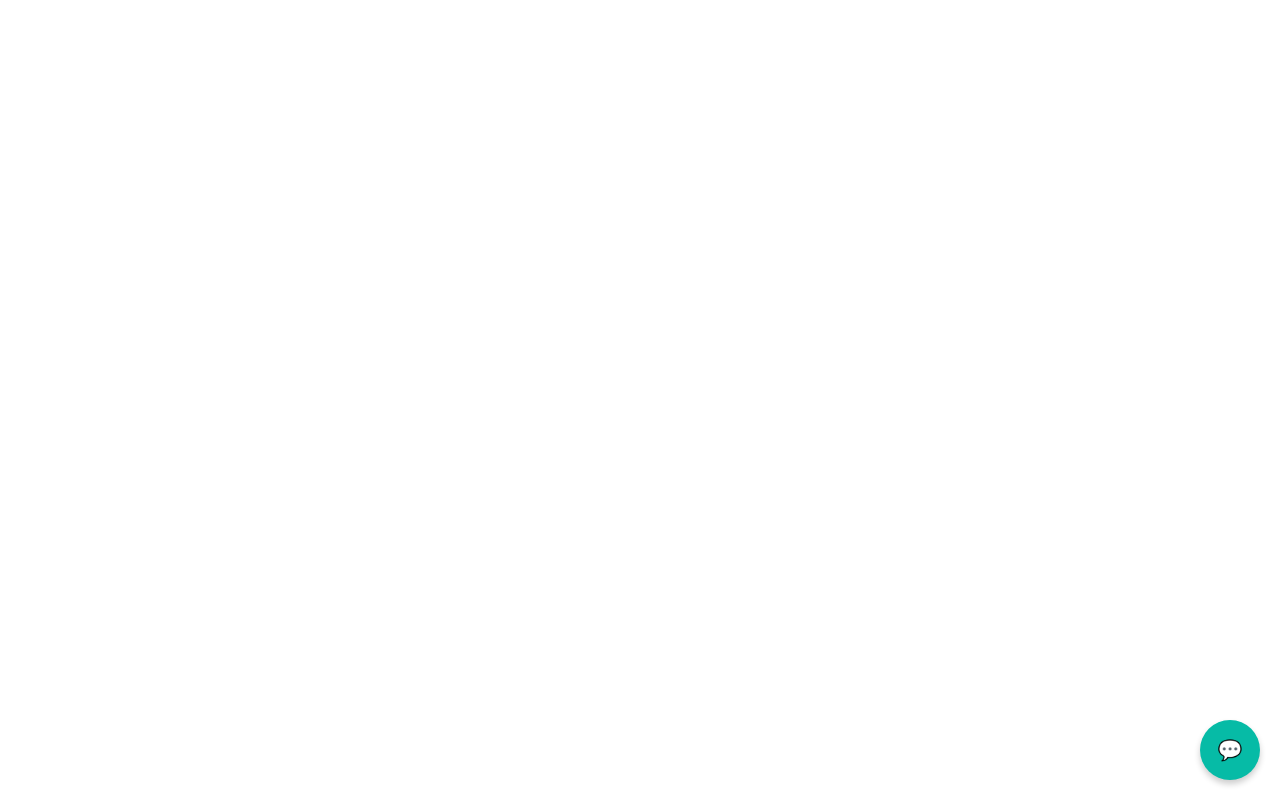
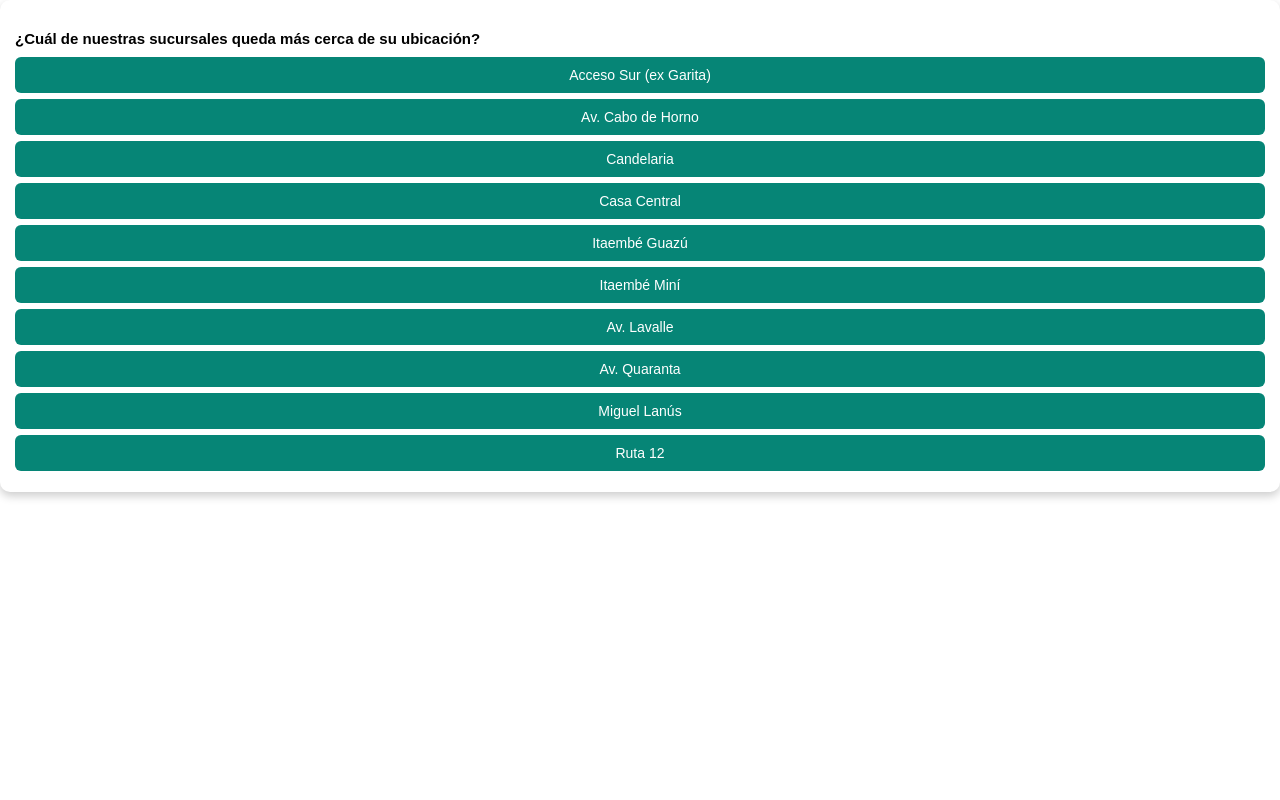
Before and after one commit to Enz0AE/boton-chat, a plain HTML site: page index.html in a window 1280 px wide. Drawn offline with Linux system fonts and the light colour scheme.

Commit message:
Update boton index.html

```diff
--- a/index.html
+++ b/index.html
@@ -1,8 +1,8 @@
 <!DOCTYPE html>
 <html lang="es">
 <head>
-    <meta charset="UTF-8">
-    <meta name="viewport" content="width=device-width, initial-scale=1.0">
+  <meta charset="UTF-8" />
+  <meta name="viewport" content="width=device-width, initial-scale=1.0" />
   <title>Chat Sucursales</title>
   <style>
     body {
@@ -11,38 +11,18 @@
       margin: 0;
       padding: 0;
     }
-        .chat-button {
-            width: 60px;
-            height: 60px;
-            background-color: #06bba6;
-            color: white;
-            border: none;
-            border-radius: 50%;
-            font-size: 20px;
-            display: flex;
-            justify-content: center;
-            align-items: center;
-            cursor: pointer;
-            box-shadow: 0px 4px 6px rgba(0, 0, 0, 0.2);
-            position: fixed;
-            bottom: 20px;
-            right: 20px;
-        }
 
     .chat-container {
-            display: none;
-            position: fixed;
-            bottom: 90px;
-            right: 20px;
+      padding: 15px;
       background: white;
       border-radius: 10px;
-            box-shadow: 0px 4px 6px rgba(0, 0, 0, 0.2);
-            padding: 15px;
-            width: 250px;
+      box-shadow: 0 4px 10px rgba(0, 0, 0, 0.2);
+      max-width: 100%;
+      box-sizing: border-box;
     }
 
     .chat-container p {
-            font-size: 14px;
+      font-size: 15px;
       font-weight: bold;
       margin-bottom: 10px;
     }
@@ -50,66 +30,49 @@
     .sucursal-button {
       display: block;
       width: 100%;
-            padding: 8px;
-            margin: 5px 0;
+      padding: 10px;
+      margin: 6px 0;
       background-color: #068576;
       color: white;
       border: none;
-            border-radius: 5px;
+      border-radius: 6px;
       cursor: pointer;
       text-align: center;
       font-size: 14px;
+      transition: background-color 0.3s ease;
     }
 
     .sucursal-button:hover {
       background-color: #06bba6;
     }
 
+    @media (max-width: 400px) {
+      .sucursal-button {
+        font-size: 13px;
+        padding: 8px;
+      }
+    }
   </style>
 </head>
 <body>
-
-    <button class="chat-button" onclick="toggleChat()">💬</button>
-
-    <div class="chat-container" id="chatContainer">
+  <div class="chat-container">
     <p>¿Cuál de nuestras sucursales queda más cerca de su ubicación?</p>
     <button class="sucursal-button" onclick="redireccionar('https://wa.link/feorib')">Acceso Sur (ex Garita)</button>
     <button class="sucursal-button" onclick="redireccionar('https://wa.link/bvkzvw')">Av. Cabo de Horno</button>
     <button class="sucursal-button" onclick="redireccionar('https://wa.link/lmb2ui')">Candelaria</button>
-        <button class="sucursal-button" onclick="redireccionar('https://wa.link/le2kxa')">Casa Central (cerca de la saladita de Garupá)</button>
+    <button class="sucursal-button" onclick="redireccionar('https://wa.link/le2kxa')">Casa Central</button>
     <button class="sucursal-button" onclick="redireccionar('https://wa.link/8px63y')">Itaembé Guazú</button>
     <button class="sucursal-button" onclick="redireccionar('https://wa.link/qquoh4')">Itaembé Miní</button>
     <button class="sucursal-button" onclick="redireccionar('https://wa.link/e5xfog')">Av. Lavalle</button>
-        <button class="sucursal-button" onclick="redireccionar('https://wa.link/3p9bo7')">Av. Quaranta (cerca de Maxiconsumo)</button>
+    <button class="sucursal-button" onclick="redireccionar('https://wa.link/3p9bo7')">Av. Quaranta</button>
     <button class="sucursal-button" onclick="redireccionar('https://wa.link/74ji2n')">Miguel Lanús</button>
-        <button class="sucursal-button" onclick="redireccionar('https://wa.link/5rk4ha')">Ruta 12 (frente a Madre Selva)</button>
+    <button class="sucursal-button" onclick="redireccionar('https://wa.link/5rk4ha')">Ruta 12</button>
   </div>
 
   <script>
-        //function toggleChat() {
-            //var chatContainer = document.getElementById("chatContainer");
-            //chatContainer.style.display = chatContainer.style.display === "block" ? "none" : "block";
-        //}
-        function toggleChat() {
-    var chatContainer = document.getElementById("chatContainer");
-
-    // Si está oculto, mostrar
-    if (chatContainer.style.display === "none" || chatContainer.style.display === "") {
-        chatContainer.style.display = "block";
-    } else {
-        chatContainer.style.display = "none";
+    function redireccionar(url) {
+      window.open(url, '_blank');
     }
-}
-
-
-        //function redireccionar(url) {
-        //    window.location.href = url;
-        //}
-        function redireccionar(url) {
-            window.open(url, '_blank'); // Abre en una nueva pestaña
-}
-
   </script>
-
 </body>
 </html>
```
Lines whose indentation alone changed are shown as unchanged.
